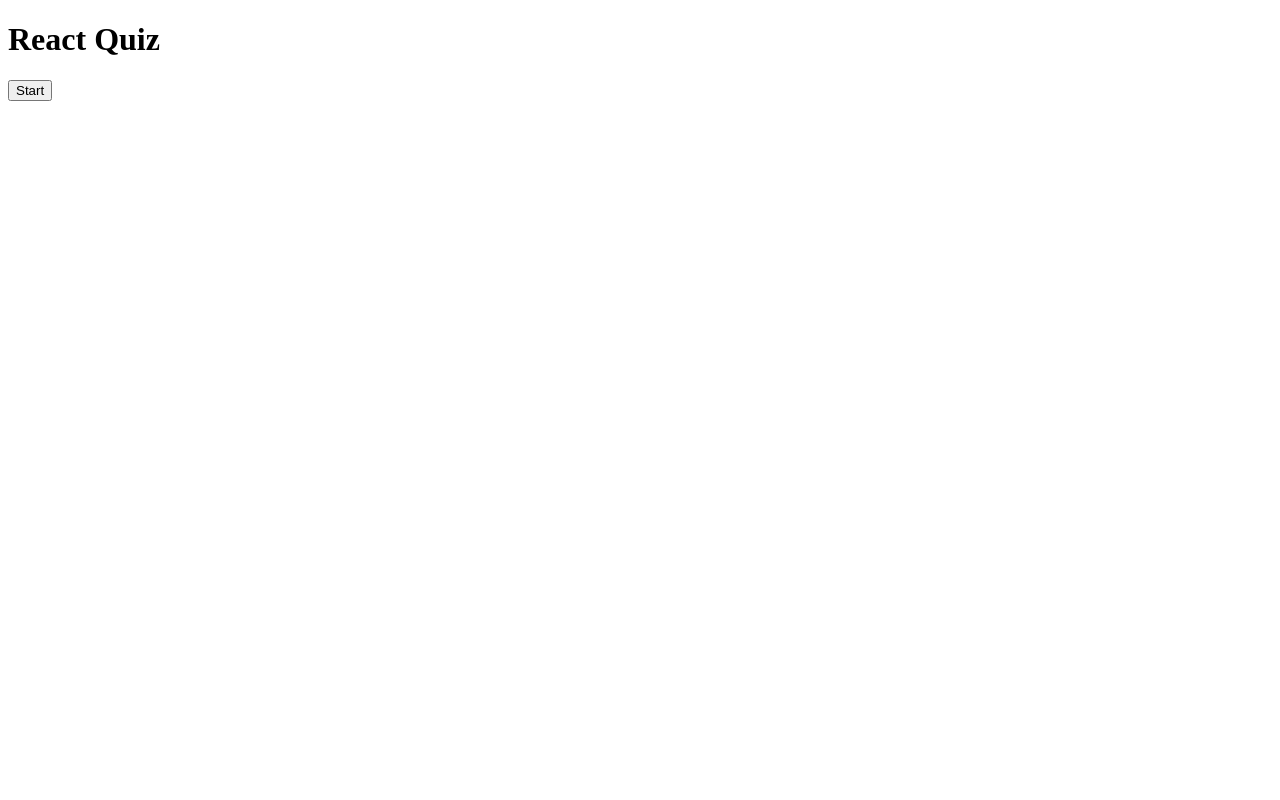
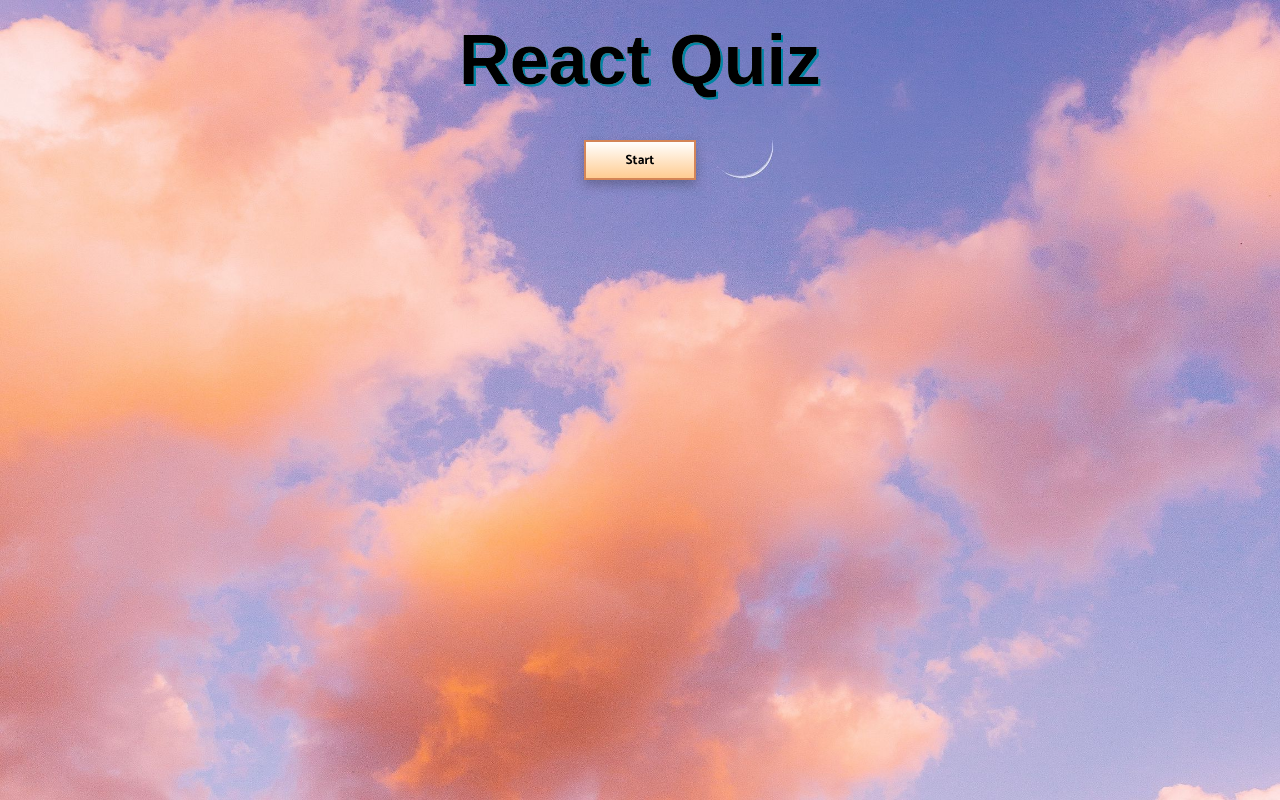
Before and after one commit to Dayoung3460/ts-react-quiz, a React (Create React App) app: page / in a window 1280 px wide. Built offline with nearby package versions, Linux system fonts and the light colour scheme.

Commit message:
add styles

```diff
--- a/package.json
+++ b/package.json
@@ -13,6 +13,7 @@
     "react": "^18.1.0",
     "react-dom": "^18.1.0",
     "react-scripts": "5.0.1",
+    "styled-components": "^5.3.5",
     "typescript": "^4.6.4",
     "web-vitals": "^2.1.4"
   },
@@ -39,5 +40,8 @@
       "last 1 firefox version",
       "last 1 safari version"
     ]
+  },
+  "devDependencies": {
+    "@types/styled-components": "^5.1.25"
   }
 }
--- /dev/null
+++ b/src/App.styles.ts
@@ -0,0 +1,68 @@
+import styled, { createGlobalStyle } from "styled-components";
+//@ts-ignore
+import BGImage from './images/bg.jpg'
+
+export const GlobalStyle = createGlobalStyle`
+  html {
+    height: 100%;
+  }
+
+  body {
+    background-image: url("${BGImage}");
+    background-size: cover;
+    margin: 0;
+    padding: 0 20px;
+    display: flex;
+    justify-content: center;
+  }
+
+  * {
+    box-sizing: border-box;
+    font-family: 'Catamaran', sans-serif;
+  }
+`
+
+export const Wrapper = styled.div`
+  display: flex;
+  flex-direction: column;
+  align-items: center;
+
+  > p {
+    color: #fff;
+  }
+
+  .score {
+    color: #fff;
+    font-size: 2rem;
+    margin: 0;
+  }
+
+  h1 {
+    font-family: Fascinate Inline, Haettenschweiler, 'Arial Narrow Bold', sans-serif;
+    background-image: linear-gradient(180deg, #fff, #87f1ff);
+    background-size: 100%;
+    //background-clip: text;
+    -webkit-background-clip: text;
+    //-moz-background-clip: text;
+    -moz-text-fill-color: transparent;
+    filter: drop-shadow(2px 2px #0085a3);
+    font-size: 70px;
+    font-weight: bold;
+    text-align: center;
+    margin: 20px;
+  }
+
+  .start, .next {
+    cursor: pointer;
+    background: linear-gradient(180deg, #fff, #ffcc91);
+    border: 2px solid #d38558;
+    box-shadow: 0 5px 10px rgba(0, 0, 0, 0.25);
+    height: 40px;
+    margin: 20px 0;
+    padding: 0 40px;
+  }
+
+  .start {
+    max-width: 200px;
+  }
+`
--- a/src/App.tsx
+++ b/src/App.tsx
@@ -1,8 +1,9 @@
 import React, {useState} from "react";
 import QuestionCard from "./components/QuestionCard";
 import {fetchQuizQuestions, Difficulty, QuestionState, Question} from "./API";
+import { GlobalStyle, Wrapper } from "./App.styles";
 
-type AnswerObject = {
+export type AnswerObject = {
   question: string
   answer: string
   correct: boolean
@@ -51,16 +52,23 @@
   }
 
   const nextQuestion = () => {
-
+    const nextQuestion = number + 1
+    if(nextQuestion === TOTAL_QUESTIONS) {
+      setGameOver(true)
+    } else {
+      setNumber(nextQuestion)
+    }
   }
 
   return (
-    <div className="App">
+    <>
+      <GlobalStyle/>
+      <Wrapper className="App">
       <h1>React Quiz</h1>
       { gameOver || userAnswers.length === TOTAL_QUESTIONS ? (
         <button className="start" onClick={startTrivia}>Start</button>
       ) : null}
-      { !gameOver ? <p className="score">Score: </p> : null }
+      { !gameOver ? <p className="score">Score: { score }</p> : null }
       { loading && <p>Loading Questions...</p> }
       { !loading && !gameOver && (
         <QuestionCard
@@ -78,7 +86,8 @@
         && number !== TOTAL_QUESTIONS - 1 ? (
           <button className="next" onClick={nextQuestion}>Next Question</button>
         ) : null }
-    </div>
+    </Wrapper>
+    </>
   );
 }
 
--- /dev/null
+++ b/src/components/QuestionCard.styles.ts
@@ -0,0 +1,45 @@
+import styled from "styled-components";
+export const Wrapper = styled.div`
+  max-width: 1100px;
+  background: #ebfeff;
+  border-radius: 10px;
+  border: 2px solid #0085a3;
+  padding: 20px;
+  box-shadow: 0 5px 10px rgba(0, 0, 0, 0.25);
+  text-align: center;
+
+  p {
+    font-size: 1rem;
+  }
+`
+
+type ButtonWrapperProps = {
+  correct: boolean;
+  userClicked: boolean;
+};
+
+export const ButtonWrapper = styled.div<ButtonWrapperProps>`
+  transition: all 0.3s ease;
+  :hover {
+    opacity: 0.8;
+  }
+  button {
+    cursor: pointer;
+    user-select: none;
+    font-size: 0.8rem;
+    width: 100%;
+    height: 40px;
+    margin: 5px 0;
+    background: ${({ correct, userClicked }) =>
+            correct
+                    ? 'linear-gradient(90deg, #56FFA4, #59BC86)'
+                    : !correct && userClicked
+                            ? 'linear-gradient(90deg, #FF5656, #C16868)'
+                            : 'linear-gradient(90deg, #56ccff, #6eafb4)'};
+    border: 3px solid #ffffff;
+    box-shadow: 1px 2px 0px rgba(0, 0, 0, 0.1);
+    border-radius: 10px;
+    color: #fff;
+    text-shadow: 0px 1px 0px rgba(0, 0, 0, 0.25);
+  }
+`;
--- a/src/components/QuestionCard.tsx
+++ b/src/components/QuestionCard.tsx
@@ -1,10 +1,12 @@
 import React from 'react';
+import { AnswerObject } from "../App";
+import { Wrapper, ButtonWrapper } from "./QuestionCard.styles";
 
 type Props = {
     question: string
     answers: string[]
-    callback: any
-    userAnswer: any
+    callback: (e: React.MouseEvent<HTMLButtonElement>) => void
+    userAnswer: AnswerObject | undefined
     questionNr: number
     totalQuestions: number
 
@@ -12,22 +14,24 @@
 
 const QuestionCard: React.FC<Props> = ({ question, answers, callback, userAnswer, questionNr, totalQuestions }) => {
     return (
-      <div>
+      <Wrapper>
         <p className="number">
             Question: {questionNr} / {totalQuestions}
         </p>
         <p dangerouslySetInnerHTML={{ __html: question }}></p>
         <div>
             { answers.map(answer => (
-              <div key={answer}>
-                <button disabled={userAnswer} value={answer} onClick={callback}>
+              <ButtonWrapper
+                correct={userAnswer?.correctAnswer === answer}
+                userClicked={userAnswer?.answer === answer}
+                key={answer}>
+                <button disabled={ userAnswer ? true : false } value={answer} onClick={callback}>
                   <span dangerouslySetInnerHTML={{ __html: answer }}></span>
                 </button>
-              </div>
+              </ButtonWrapper>
             )) }
-
         </div>
-      </div>
+      </Wrapper>
     );
 };
 
```
Also changed, not shown: 1 other file (tests, documents, lock files or other folders).
